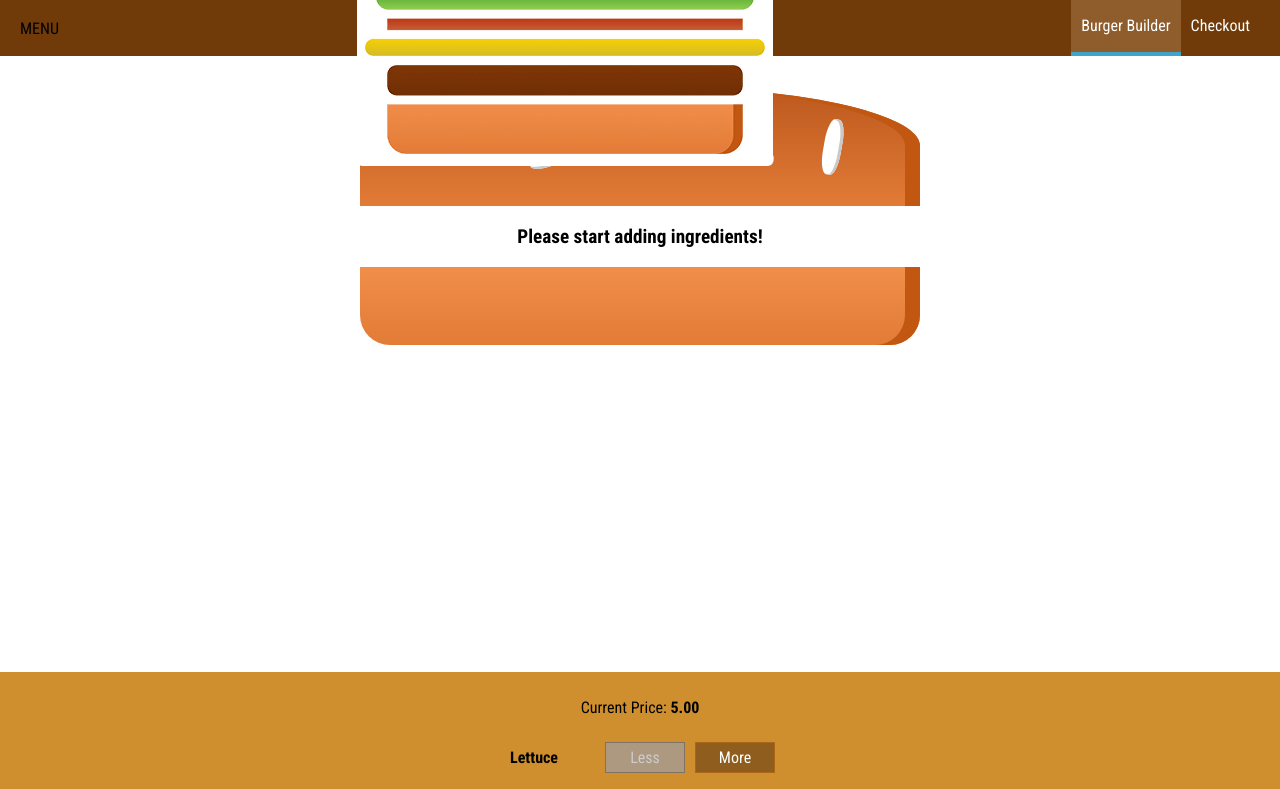
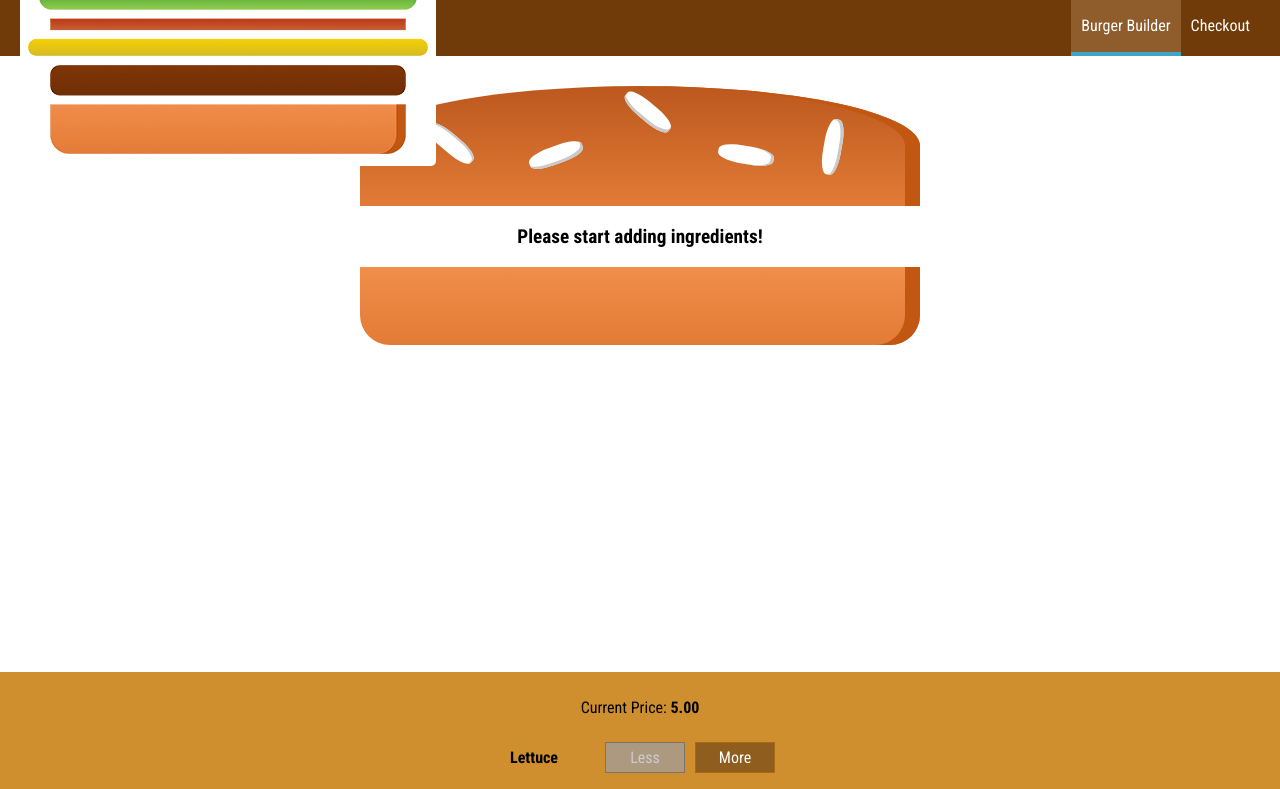
Before and after one commit to fear0470/burger-builder, a React app: page / in a window 1280 px wide. Shown: the top 789 px of the page. Built offline with nearby package versions, Linux system fonts and the light colour scheme.

Commit message:
preoaring for push

```diff
--- a/src/components/Navigation/SideDrawer/DrawerToggle/DrawerToggle.js
+++ b/src/components/Navigation/SideDrawer/DrawerToggle/DrawerToggle.js
@@ -1,7 +1,12 @@
 import React from 'react';
+import classes from './DrawerToggle.css';
 
 const drawerToggle = (props) => (
-    <div onClick={props.clicked}>MENU</div>
+    <div className={classes.DrawerToggle} onClick={props.clicked}>
+        <div></div>
+        <div></div>
+        <div></div>
+    </div>
 );
 
 export default drawerToggle;
```
Also changed, not shown: src/components/Navigation/SideDrawer/DrawerToggle/DrawerToggle.css (line endings or trailing spaces).
